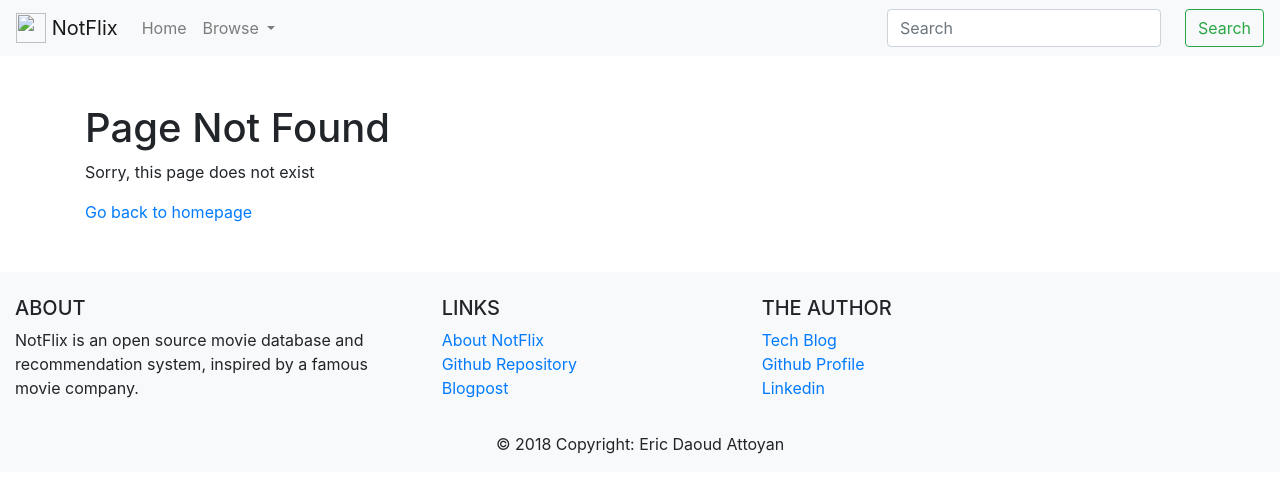
After one commit to ericdaat/notflix, a Flask app: template src/web/templates/errors/404.html in a window 1280 px wide. The commit adds this page. Shown: the top 493 px of the page. Run offline with Flask 2, Linux system fonts and the light colour scheme; the template is opened without the code that fills it, so the values that code supplies are empty; some libraries are stand-ins or nearby versions.

Commit message:
Error page, titles

```diff
--- a/src/web/__init__.py
+++ b/src/web/__init__.py
@@ -5,6 +5,7 @@ from werkzeug.contrib.fixers import ProxyFix
 from application.recommender import Recommender
 from tracker.tracker import Tracker
 from .db import db_session
+from .errors import page_not_found
 
 
 def create_app(test_config=None):
@@ -42,6 +43,9 @@ def create_app(test_config=None):
     def shutdown_session(exception=None):
         db_session.remove()
 
+    # HTTP errors
+    app.register_error_handler(404, page_not_found)
+
     # blueprints
     from web import home, product, genres, search, for_you
     app.register_blueprint(home.bp)
--- /dev/null
+++ b/src/web/errors.py
@@ -0,0 +1,5 @@
+from flask import render_template
+
+
+def page_not_found(e):
+    return render_template('errors/404.html'), 404
--- a/src/web/templates/about/index.html
+++ b/src/web/templates/about/index.html
@@ -1,4 +1,6 @@
 {% extends 'base.html' %}
+
+{% block title %} - About{% endblock %}
 
 {% block content %}
 
--- a/src/web/templates/base.html
+++ b/src/web/templates/base.html
@@ -9,7 +9,7 @@
       integrity="sha384-MCw98/SFnGE8fJT3GXwEOngsV7Zt27NXFoaoApmYm81iuXoPkFOJwJ8ERdknLPMO"
       crossorigin="anonymous">
 
-<title>{% block title %}{% endblock %} </title>
+<title>Notflix {% block title %}{% endblock %} </title>
 
 <!-- Font Awesome -->
 <link rel="stylesheet"
--- /dev/null
+++ b/src/web/templates/errors/404.html
@@ -0,0 +1,10 @@
+{% extends 'base.html' %}
+
+{% block title %} - Page Not Found{% endblock %}
+
+{% block content %}
+  <h1> Page Not Found</h1>
+  <p>Sorry, this page does not exist</p>
+
+  <p><a href="{{ url_for('index') }}">Go back to homepage</a>
+{% endblock %}
--- a/src/web/templates/for_you/index.html
+++ b/src/web/templates/for_you/index.html
@@ -1,4 +1,6 @@
 {% extends 'base.html' %}
+
+{% block title %} - For You{% endblock %}
 
 {% block content %}
 
--- a/src/web/templates/genres/genre.html
+++ b/src/web/templates/genres/genre.html
@@ -1,4 +1,6 @@
 {% extends 'base.html' %}
+
+{% block title %} - Genres{% endblock %}
 
 {% block content %}
 
--- a/src/web/templates/genres/genres.html
+++ b/src/web/templates/genres/genres.html
@@ -1,4 +1,6 @@
 {% extends 'base.html' %}
+
+{% block title %} - Genres{% endblock %}
 
 {% block content %}
 <div class="row mb-4">
--- a/src/web/templates/home/index.html
+++ b/src/web/templates/home/index.html
@@ -1,4 +1,6 @@
 {% extends 'base.html' %}
+
+{% block title %} - Home{% endblock %}
 
 {% block content %}
 
--- a/src/web/templates/product/index.html
+++ b/src/web/templates/product/index.html
@@ -1,4 +1,6 @@
 {% extends 'base.html' %}
+
+{% block title %} - {{ active_product.name }} {% endblock %}
 
 {% block content %}
 
--- a/src/web/templates/search/index.html
+++ b/src/web/templates/search/index.html
@@ -1,4 +1,6 @@
 {% extends 'base.html' %}
+
+{% block title %} - Search{% endblock %}
 
 {% block content %}
 
```
Also changed, not shown: src/web/product.py (+9 -4 lines).
